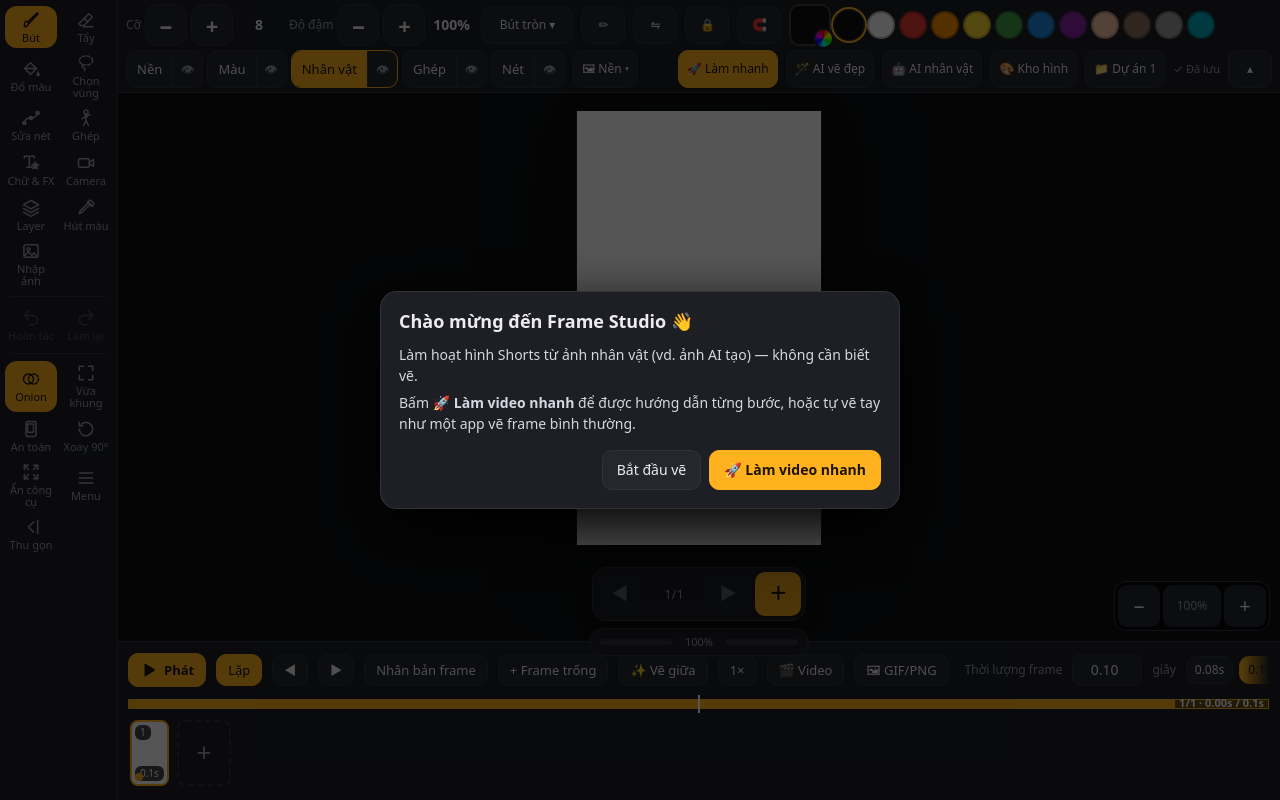
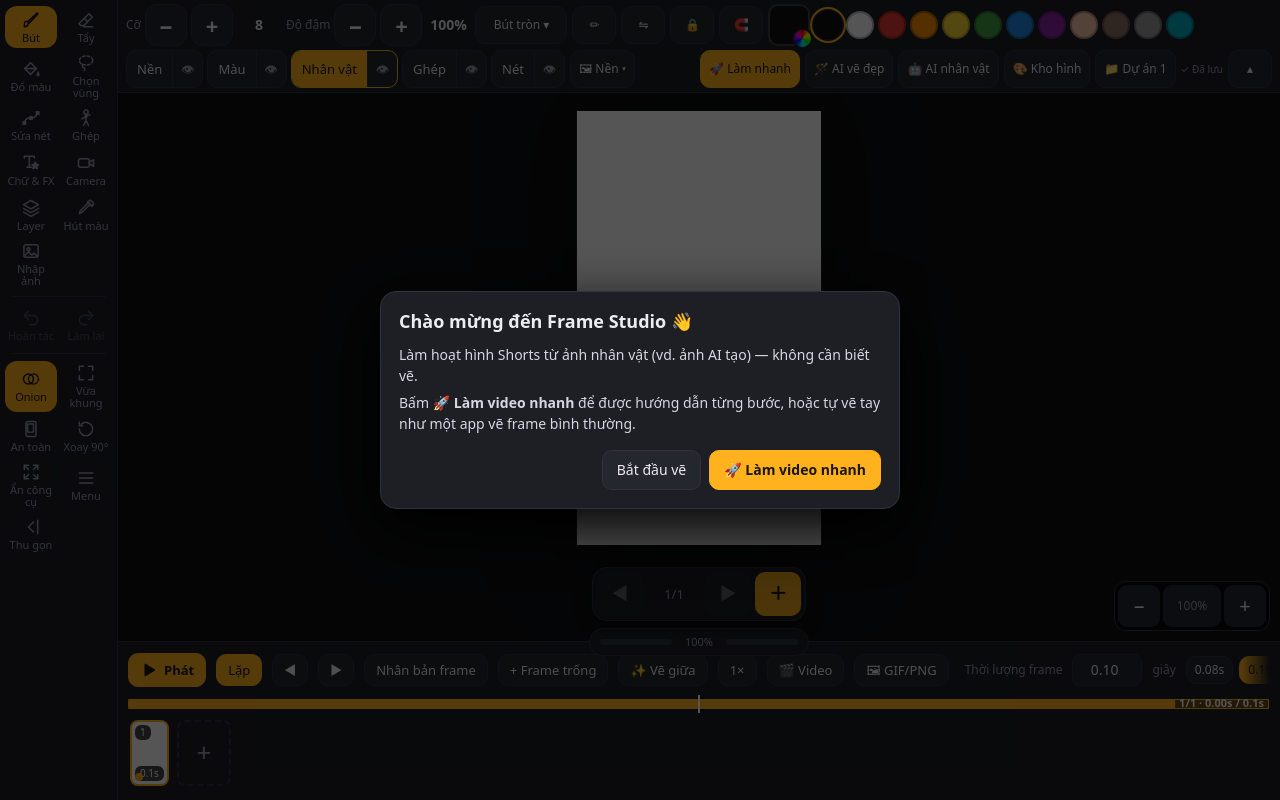
Before and after one commit to quanace11/frame, a plain HTML site: page src/index.html in a window 1280 px wide. Drawn offline with Linux system fonts and the light colour scheme.

Commit message:
Thanh trên không xuống hàng ở tablet ngang 1280×800 với font hẹp hơn (DejaVu trên CI): test47 đỏ cả trên main
Hàng 2 của thanh trên (lớp, Nền ▾, Làm nhanh… Dự án, Đã lưu, ▴) dài hơn bề rộng vài px khi máy
dùng font DejaVu Sans, nên nút ▴ rơi xuống hàng 3 và khung vẽ thấp hơn 540 px. Khoảng cách giữa
các nút ở màn ngang thấp 8 → 5 px, chữ Đã lưu gọn lại.

Co-Authored-By: Claude Opus 5.5 <noreply@anthropic.com>
Claude-Session: https://claude.ai/code/session_01QffKCgLGY3FxzX4uZcyYiJ

```diff
--- a/src/css/app.css
+++ b/src/css/app.css
@@ -152,7 +152,7 @@ body.bigui .tool{width:66px;min-height:62px;font-size:12px} body.bigui .tool svg
 #flipNav.peek{border-color:var(--accent)} #flipNav.peek #fnLbl{color:var(--accent)}
 body:not([data-tool=brush]):not([data-tool=eraser]):not([data-tool=fill]):not([data-tool=lasso]):not([data-tool=pick]) #flipNav,#app.focus #flipNav,#app.playing #flipNav{display:none}
 #top .tico{font-weight:inherit}#shapeBtn,#symBtn,#clipBtn,#snapBtn{min-width:44px}
-@media (max-width:1400px){ #top .tlbl{display:none} #pressBtn{display:none} }   /* narrow bar: Lực nhấn is in the Bút ▾ menu */
+@media (max-width:1400px){ #top .tlbl{display:none} #pressBtn{display:none} #top{column-gap:6px} #saveState{font-size:10px;max-width:44px;overflow:hidden;text-overflow:ellipsis} }   /* narrow bar: Lực nhấn is in the Bút ▾ menu */
 body:not([data-tool=brush]) #shapeBtn,body:not([data-tool=brush]) #clipBtn,body:not([data-tool=brush]):not([data-tool=eraser]) #symBtn{display:none}
 #tl.collapsed #strip{display:none}
 /* drag handle on top of the frame bar: drag up = bigger frames + audio rows (S.tlScale → --tls) */
@@ -176,7 +176,7 @@ body:not([data-tool=brush]) #shapeBtn,body:not([data-tool=brush]) #clipBtn,body:
 @media (orientation:landscape) and (max-height:820px){
   #tl{padding:5px 8px;gap:4px} #strip{padding:2px} #strip .fr canvas{height:calc(62px * var(--tls,1))}
   .tool{min-height:42px;padding:2px} .tool svg{width:20px;height:20px}
-  #top{padding:4px 8px;gap:4px 8px} #top input[type=range]{width:88px} #top .grp{gap:4px} #ppbar,#fxbar,#rigbar,#motionbar{max-height:55%}
+  #top{padding:4px 8px;gap:4px 5px} #top input[type=range]{width:88px} #top .grp{gap:4px} #ppbar,#fxbar,#rigbar,#motionbar{max-height:55%}
 }
 @media (orientation:portrait){ #rail{gap:2px} }
 #panelPill{position:absolute;right:12px;bottom:12px;border:1px solid var(--accent);background:var(--panel);color:var(--text);border-radius:999px;padding:10px 16px;font-size:14px;box-shadow:0 6px 20px #0008;cursor:pointer;z-index:5}
```
